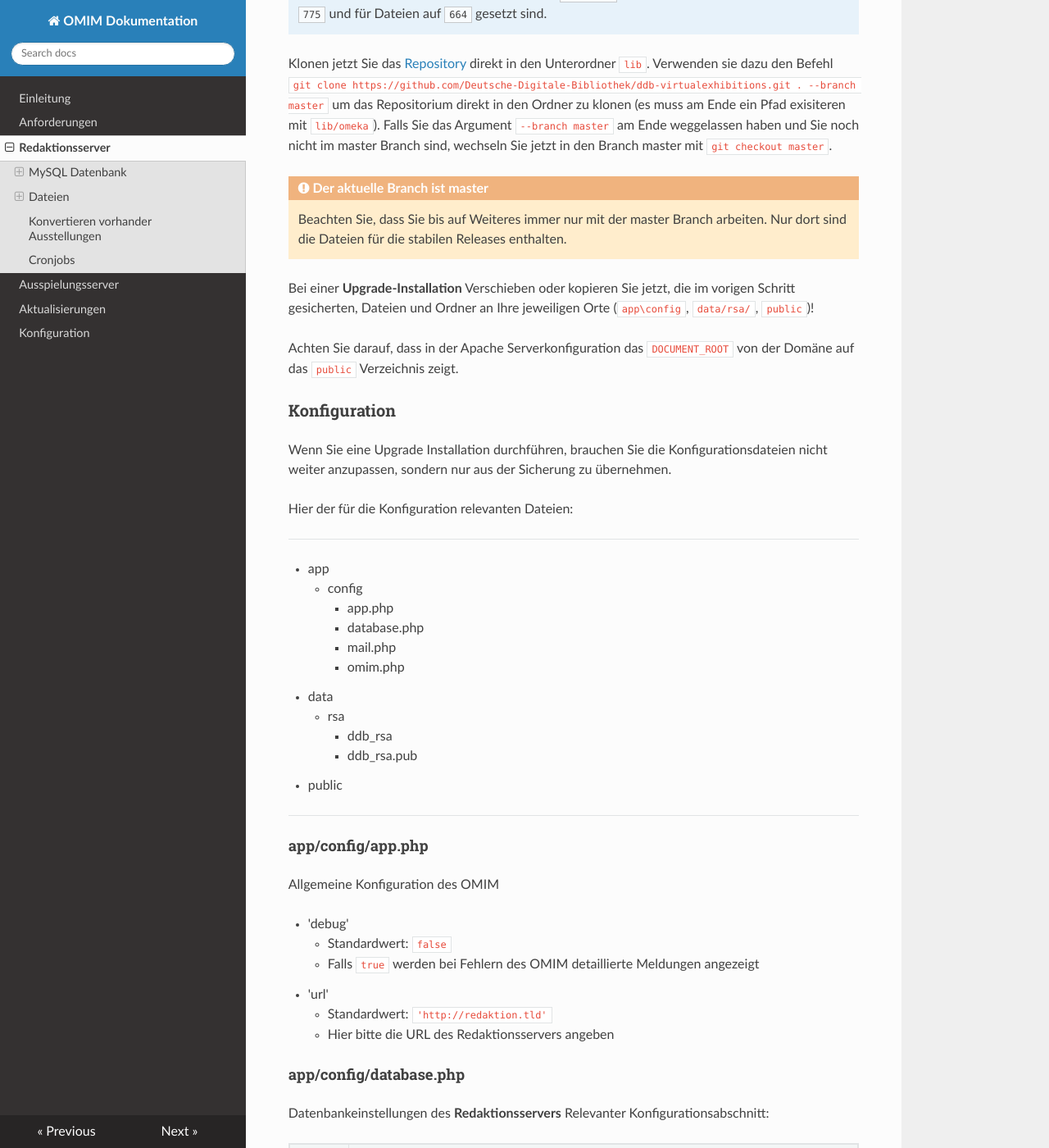
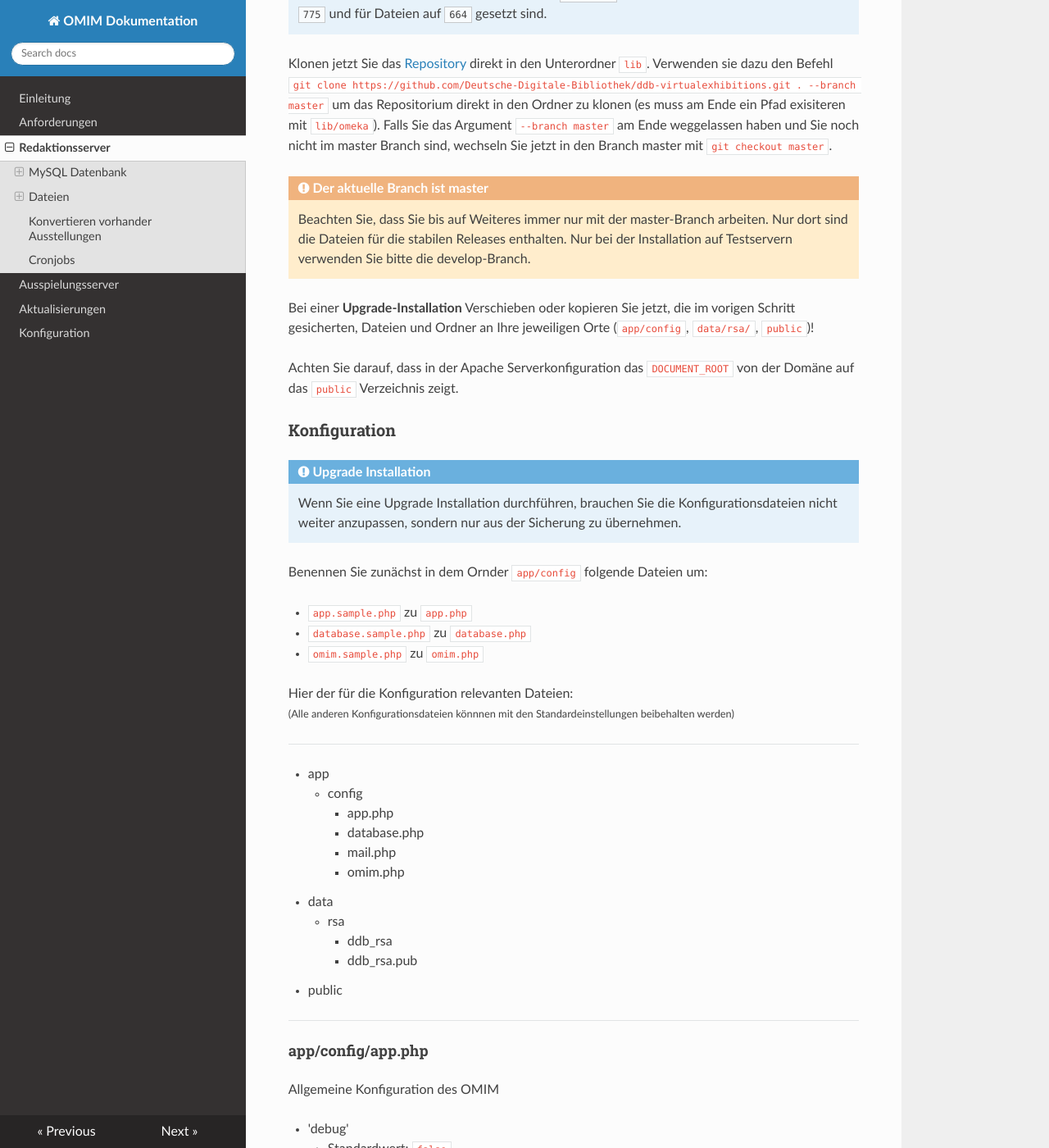
Before and after one commit to Deutsche-Digitale-Bibliothek/ddb-virtualexhibitions-systemdocs, an MkDocs documentation site: the page built from docs/dev-srv.md, in a window 1280 px wide and 1400 px high, scrolled down 1214 px. Shown: the whole window at 82% size. Built offline with MkDocs 1.6.1, drawn with Linux system fonts in a browser that asks for light colours; nearby versions of some CDN libraries; old or Windows-style settings are respelled for this version of MkDocs; some of the changed text lies outside the part shown.

Commit message:
Edit description for 'Redaktionsserver' installation

````diff
--- a/docs/dev-srv.md
+++ b/docs/dev-srv.md
@@ -12,7 +12,7 @@ Sie erhalten initial eine MySQL-Datenbank-Dump-Datei, die Sie **einmalig** auf d
 ## Dateien
 
 ### Vorbereitung bei Upgrade auf Git-Verion
-Falls Sie ein Upgrade auf die Git-Version durchführen, sichern Sie zunächst alle Dateien aus dem Verzeichnis ``app\config`` und die SSH-Schlüssel aus dem Verzeichnis ``data/rsa/``, sowie die bereits vorhandenen Omneka Instanzen aus dem Ordner ``public``!
+Falls Sie ein Upgrade auf die Git-Version durchführen, sichern Sie zunächst alle Dateien aus dem Verzeichnis ``app/config`` und die SSH-Schlüssel aus dem Verzeichnis ``data/rsa/``, sowie die bereits vorhandenen Omneka Instanzen aus dem Ordner ``public``!
 Das sind alle Verzeichnisse unter ``public`` außer diesen:
 
 - js
@@ -36,17 +36,25 @@ um das Repositorium direkt in den Ordner zu klonen (es muss am Ende ein Pfad exi
 Falls Sie das Argument ```--branch master``` am Ende weggelassen haben und Sie noch nicht im master Branch sind, wechseln Sie jetzt in den Branch master mit ```git checkout master```.
 
 !!! warning "Der aktuelle Branch ist master"
-    Beachten Sie, dass Sie bis auf Weiteres immer nur mit der master Branch arbeiten. Nur dort sind die Dateien für die stabilen Releases enthalten.
+    Beachten Sie, dass Sie bis auf Weiteres immer nur mit der master-Branch arbeiten. Nur dort sind die Dateien für die stabilen Releases enthalten. Nur bei der Installation auf Testservern verwenden Sie bitte die develop-Branch.
 
-Bei einer **Upgrade-Installation** Verschieben oder kopieren Sie jetzt, die im vorigen Schritt gesicherten, Dateien und Ordner an Ihre jeweiligen Orte (``app\config``, ``data/rsa/``, ``public``)!
+Bei einer **Upgrade-Installation** Verschieben oder kopieren Sie jetzt, die im vorigen Schritt gesicherten, Dateien und Ordner an Ihre jeweiligen Orte (``app/config``, ``data/rsa/``, ``public``)!
 
 Achten Sie darauf, dass in der Apache Serverkonfiguration das ``DOCUMENT_ROOT`` von der Domäne auf das ``public`` Verzeichnis zeigt.
 
 ### Konfiguration
 
-Wenn Sie eine Upgrade Installation durchführen, brauchen Sie die Konfigurationsdateien nicht weiter anzupassen, sondern nur aus der Sicherung zu übernehmen.
+!!! note "Upgrade Installation"
+    Wenn Sie eine Upgrade Installation durchführen, brauchen Sie die Konfigurationsdateien nicht weiter anzupassen, sondern nur aus der Sicherung zu übernehmen.
+
+Benennen Sie zunächst in dem Ornder ``app/config`` folgende Dateien um:
+
+- ``app.sample.php`` zu ``app.php``
+- ``database.sample.php`` zu ``database.php``
+- ``omim.sample.php`` zu ``omim.php``
 
 Hier der für die Konfiguration relevanten Dateien:
+<small>(Alle anderen Konfigurationsdateien könnnen mit den Standardeinstellungen beibehalten werden)</small>
 
 * * *
 
@@ -74,6 +82,9 @@ Allgemeine Konfiguration des OMIM
 - 'url'
     -  Standardwert: ``'http://redaktion.tld'``
     -  Hier bitte die URL des Redaktionsservers angeben
+- 'key'
+    -  Standardwert: ``'R5rt8vDRd3z75QyPqwEk1q88y5sCIH08'``
+    - Hier bitte einen 32 Zeichen lange Zeichenkette eingeben
 
 #### app/config/database.php
 Datenbankeinstellungen des **Redaktionsservers**
@@ -202,7 +211,7 @@ Relevanter Konfigurationsabschnitt für Development- und Remote-Server:
     - Passen Sie ggf. den Pfad ``unix_socket`` zu der Unix Socket Datei an.
     - Beachten Sie, dass diese Einstellungen in die Omeka-DB-INI-Dateien auf dem Ausspielungsserver übernommen werden. Das bedeutet, dass sich z.B. die Angabe 'localhost' auf den Ausspielungsserver bezieht.
 
-##### data/rsa/ddb\_rsa und data/rsa/ddb\_rsa.pub
+##### data/rsa/ddb/_rsa und data/rsa/ddb/_rsa.pub
 Private und öffentliche Schlüsseldatei zur Verwendung für die Authentifizierung bei SSH-Verbindungen.
 Bitte generieren Sie aus Sicherheitsgründen selbst ein Schlüsselpaar (s.o.).
 
````
Also changed, not shown: other parts of docs/dev-srv.md (+0 -2 lines).
